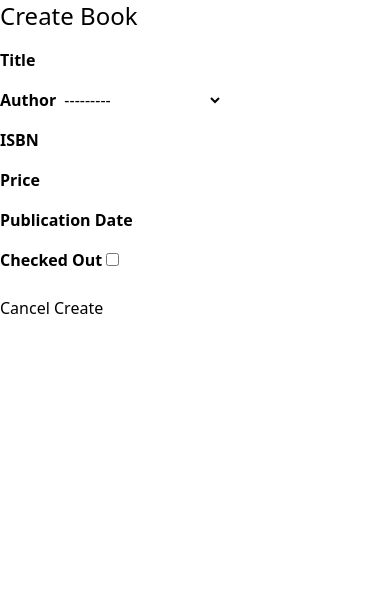
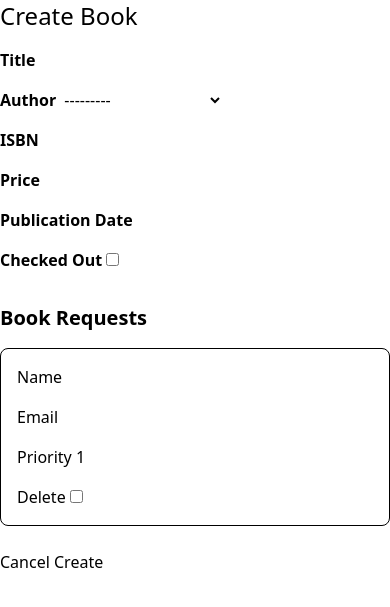
Before and after one commit to bponce02/orange-sherbert, a Django app: page /example/book/create/ in a window 390 px wide. Shown: the top 607 px of the page. Run offline with Django 5.2, Linux system fonts and the light colour scheme; data comes from the database, SQL or seed files in the repository; both versions use the stored data as it was after the commit; some libraries are stand-ins or nearby versions.

Commit message:
Added inline formsets option

```diff
--- a/src/example/models.py
+++ b/src/example/models.py
@@ -24,3 +24,18 @@ class Author(models.Model):
 
     def __str__(self):
         return self.name
+
+class BookRequest(models.Model):
+    book = models.ForeignKey(Book, on_delete=models.CASCADE, related_name='requests')
+    requester_name = models.CharField(max_length=100, verbose_name='Name')
+    requester_email = models.EmailField(verbose_name='Email')
+    request_date = models.DateField(auto_now_add=True, verbose_name='Request Date')
+    priority = models.IntegerField(default=1, verbose_name='Priority')
+
+    class Meta:
+        verbose_name = 'Book Request'
+        verbose_name_plural = 'Book Requests'
+        ordering = ['priority', 'request_date']
+
+    def __str__(self):
+        return f"{self.requester_name} - {self.book.title}"
--- a/src/example/views.py
+++ b/src/example/views.py
@@ -1,5 +1,5 @@
 from orange_sherbert.view import CRUDView
-from .models import Book, Author
+from .models import Book, Author, BookRequest
 from django.views import View
 from django.shortcuts import redirect
 
@@ -29,6 +29,14 @@ class BookCRUDView(CRUDView):
     search_fields = ['title', 'isbn']
     restricted_fields = {'ordered_from': 'can_view_ordered_from'}
 
+    inline_formsets = [
+        {
+            'model': BookRequest,
+            'fields': ['requester_name', 'requester_email', 'priority'],
+            'can_delete': True,
+        }
+    ]
+
     extra_actions = [
         {
             'name': 'order-online',
--- /dev/null
+++ b/src/orange_sherbert/templates/orange_sherbert/_formsets.html
@@ -0,0 +1,28 @@
+{% if formsets %}
+    {% for formset_data in formsets %}
+        <div class="divider mt-8"></div>
+        <h2 class="text-xl font-semibold mb-4">{{ formset_data.verbose_name_plural }}</h2>
+        {{ formset_data.formset.management_form }}
+
+        <div class="space-y-4">
+            {% for form in formset_data.formset %}
+                <div class="border border-base-300 rounded-lg p-4">
+                    <div class="grid grid-cols-1 md:grid-cols-2 gap-4">
+                        {% for field in form.visible_fields %}
+                            <div class="form-control">
+                                <label class="label">
+                                    <span class="label-text">{{ field.label }}</span>
+                                </label>
+                                {{ field }}
+                                {% if field.errors %}
+                                    <span class="text-error text-sm">{{ field.errors.0 }}</span>
+                                {% endif %}
+                            </div>
+                        {% endfor %}
+                    </div>
+                    {% for hidden in form.hidden_fields %}{{ hidden }}{% endfor %}
+                </div>
+            {% endfor %}
+        </div>
+    {% endfor %}
+{% endif %}
--- a/src/orange_sherbert/templates/orange_sherbert/create.html
+++ b/src/orange_sherbert/templates/orange_sherbert/create.html
@@ -36,6 +36,8 @@
                 </div>
                 {% endif %}
 
+                {% include "orange_sherbert/_formsets.html" %}
+
                 <div class="card-actions justify-end gap-2 mt-6">
                     <a href="{% url model_name|add:'-list' %}" class="btn btn-ghost">Cancel</a>
                     <button type="submit" class="btn btn-primary">Create</button>
--- a/src/orange_sherbert/templates/orange_sherbert/update.html
+++ b/src/orange_sherbert/templates/orange_sherbert/update.html
@@ -36,6 +36,8 @@
                 </div>
                 {% endif %}
 
+                {% include "orange_sherbert/_formsets.html" %}
+
                 <div class="card-actions justify-end gap-2 mt-6">
                     <a href="{% url model_name|add:'-detail' object.pk %}" class="btn btn-ghost">Cancel</a>
                     <button type="submit" class="btn btn-primary">Update</button>
--- a/src/orange_sherbert/view.py
+++ b/src/orange_sherbert/view.py
@@ -7,6 +7,7 @@ from django.views import View
 from django.urls import path, reverse
 from django.db.models import Q
 from django.http import HttpResponseForbidden
+from django.forms import inlineformset_factory
 
 
 class _CRUDMixin:
@@ -14,6 +15,64 @@ class _CRUDMixin:
     filter_fields = []
     search_fields = []
     extra_actions = []
+    inline_formsets = []
+    view_type = None
+
+    def _get_formsets(self, instance=None):
+        if not self.inline_formsets:
+            return []
+
+        formsets = []
+        for formset_config in self.inline_formsets:
+            FormSet = inlineformset_factory(
+                self.model,
+                formset_config['model'],
+                fields=formset_config['fields'],
+                extra=1,
+                can_delete=formset_config.get('can_delete', True),
+            )
+
+            formset_name = formset_config['model'].__name__.lower() + '_formset'
+
+            if self.request.POST:
+                formset = FormSet(self.request.POST, instance=instance)
+            else:
+                formset = FormSet(instance=instance)
+
+            formsets.append({
+                'name': formset_name,
+                'formset': formset,
+                'verbose_name': formset_config['model']._meta.verbose_name,
+                'verbose_name_plural': formset_config['model']._meta.verbose_name_plural,
+            })
+
+        return formsets
+
+    def _save_formsets(self, formsets):
+        all_valid = True
+        for formset_data in formsets:
+            formset = formset_data['formset']
+            if formset.is_valid():
+                formset.instance = self.object
+                formset.save()
+            else:
+                all_valid = False
+        return all_valid
+
+
+    def form_valid(self, form):
+        view_type = self.view_type
+        if view_type in ('create', 'update') and self.inline_formsets:
+            formsets = self._get_formsets(instance=self.object)
+
+            self.object = form.save()
+
+            if self._save_formsets(formsets):
+                return super().form_valid(form)
+            else:
+                return self.form_invalid(form)
+
+        return super().form_valid(form)
 
     def get_queryset(self, **kwargs):
         queryset = super().get_queryset()
@@ -69,6 +128,12 @@ class _CRUDMixin:
             'search_query': self.request.GET.get('search', ''),
             'extra_actions': self.extra_actions,
         })
+
+        view_type = self.view_type
+        if view_type in ('create', 'update'):
+            formsets = self._get_formsets(instance=getattr(self, 'object', None))
+            context['formsets'] = formsets
+
         return context
 
     def get_success_url(self):
@@ -98,6 +163,7 @@ class CRUDView(View):
     restricted_fields = []
     filter_fields = []
     search_fields = []
+    inline_formsets = []
     view_type = None
 
     def dispatch(self, request, *args, **kwargs):
@@ -141,6 +207,8 @@ class CRUDView(View):
             'filter_fields': self.filter_fields,
             'search_fields': self.search_fields,
             'extra_actions': self.extra_actions,
+            'inline_formsets': self.inline_formsets,
+            'view_type': view_type,
         }
 
         view = view_class.as_view(**view_kwargs)
```
Also changed, not shown: src/db.sqlite3, src/example/migrations/0004_bookrequest.py (added).
